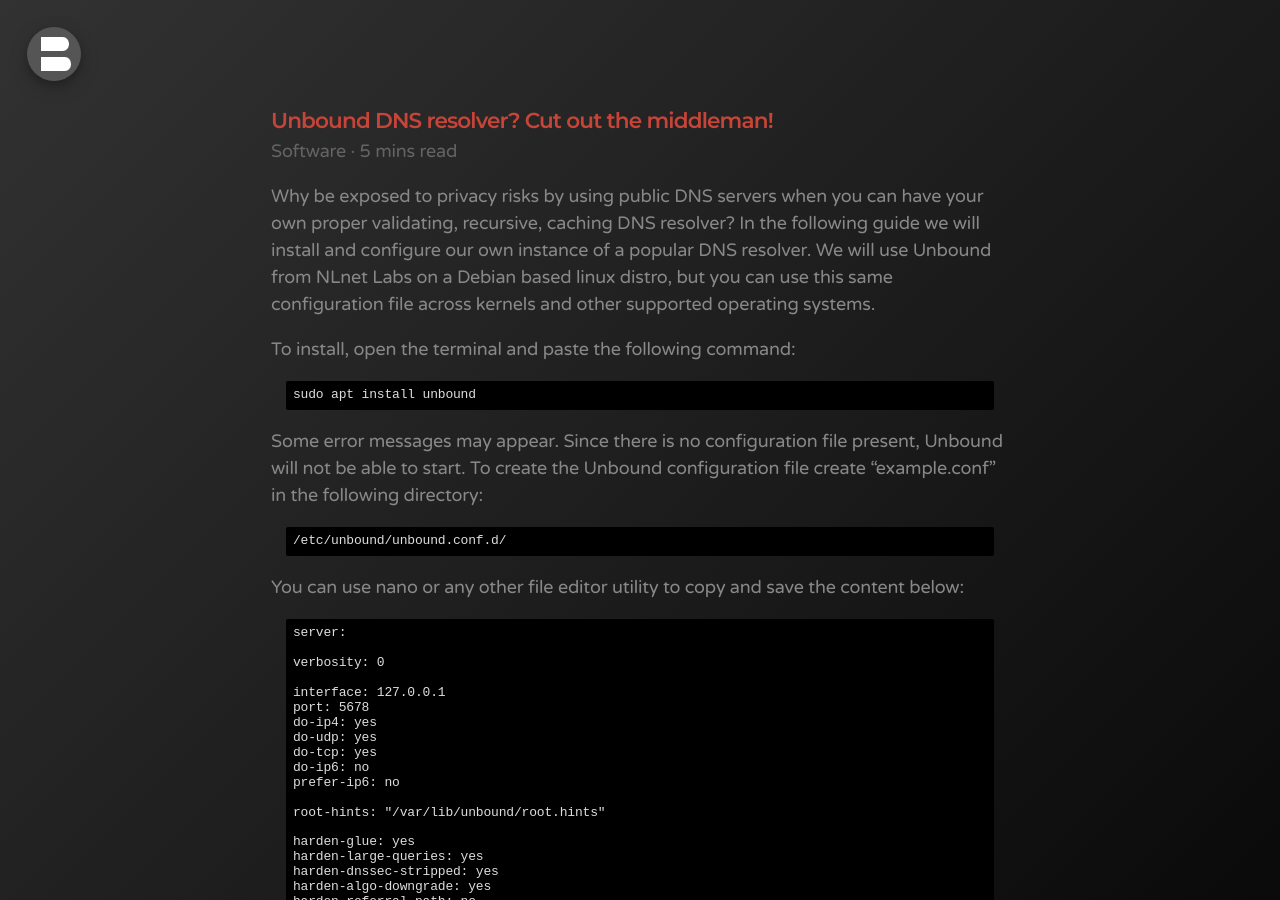
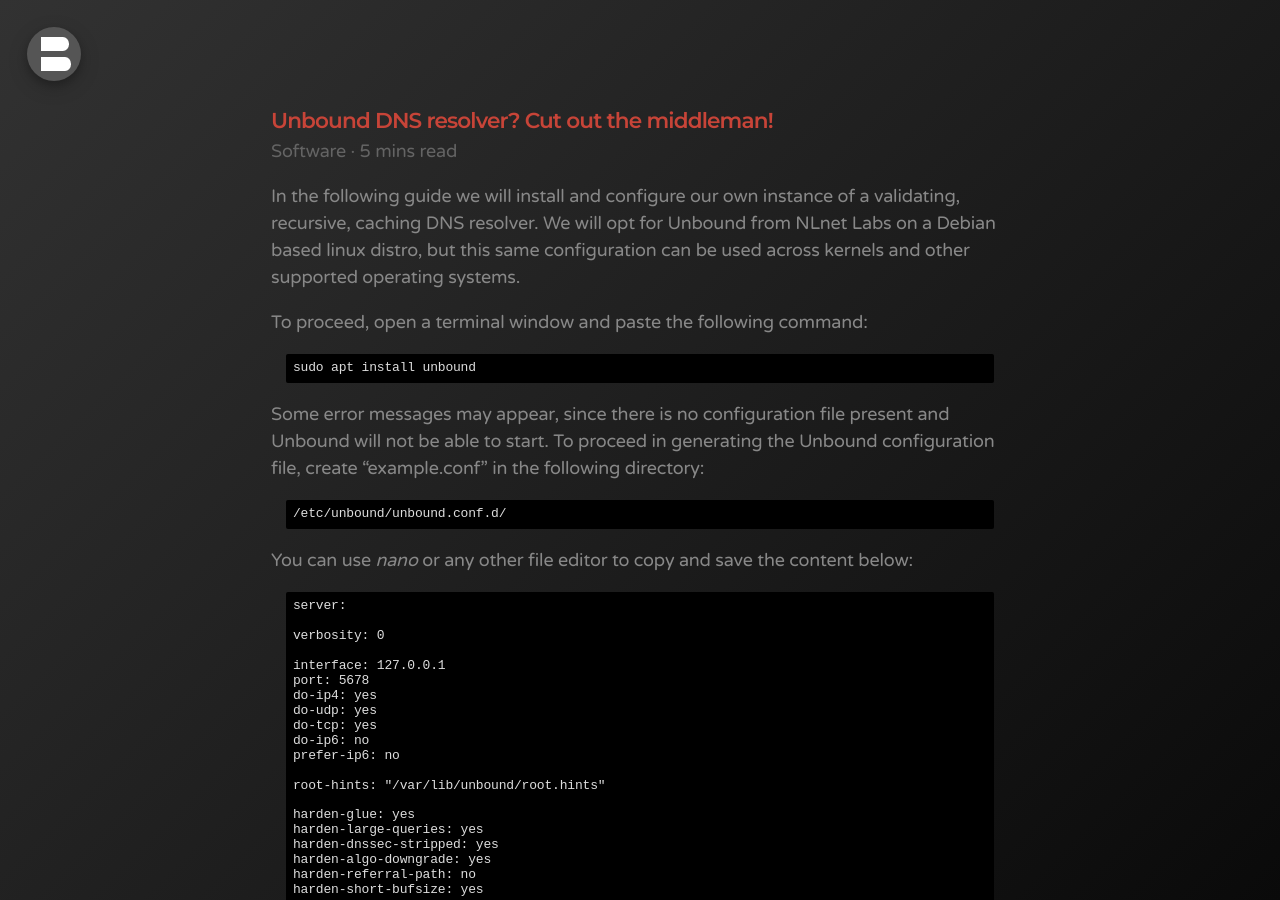
Before and after one commit to bonina/bonina.github.io, a Jekyll site: the page built from _posts/software/2021/2021-03-31-unbound-dns-resolver-cut-out-the-middleman.md, in a window 1280 px wide and 900 px high. Built offline with Jekyll 4.4.1, drawn with Linux system fonts in a browser that asks for light colours; some of the changed text lies outside the part shown.

Commit message:
Update 2021-03-31-unbound-dns-resolver-cut-out-the-middleman.md

```diff
--- a/_posts/software/2021/2021-03-31-unbound-dns-resolver-cut-out-the-middleman.md
+++ b/_posts/software/2021/2021-03-31-unbound-dns-resolver-cut-out-the-middleman.md
@@ -5,18 +5,18 @@
 #date: 2021-03-31
 ---
 
-Why be exposed to privacy risks by using public DNS servers when you can have your own proper validating, recursive, caching DNS resolver? In the following guide we will install and configure our own instance of a popular DNS resolver. We will use Unbound from NLnet Labs on a Debian based linux distro, but you can use this same configuration file across kernels and other supported operating systems.
+In the following guide we will install and configure our own instance of a validating, recursive, caching DNS resolver. We will opt for Unbound from NLnet Labs on a Debian based linux distro, but this same configuration can be used across kernels and other supported operating systems.
 
-To install, open the terminal and paste the following command:
+To proceed, open a terminal window and paste the following command:
 
 <p class="message">sudo apt install unbound</p>
 
-Some error messages may appear. Since there is no configuration file present, Unbound will not be able to start.
-To create the Unbound configuration file create "example.conf" in the following directory:
+Some error messages may appear, since there is no configuration file present and Unbound will not be able to start.
+To proceed in generating the Unbound configuration file, create "example.conf" in the following directory:
 
 <p class="message">/etc/unbound/unbound.conf.d/</p>
 
-You can use nano or any other file editor utility to copy and save the content below:
+You can use <i>nano</i> or any other file editor to copy and save the content below:
 
 <p class="message">server:<br>
 <br>
@@ -126,5 +126,3 @@
 <p class="message">nslookup -type=TXT whoami.ipv4.akahelp.net</p>
 
 In the non-authoritative answer, the "ns" record is the unicast IP address of the requesting recursive resolver. You should get your IP if the Unbound instance is local, or your VPS IP if in the cloud. If not, your device is not using your Unbound resolver but some other DNS provider. Check your network/device for DNS leaks.
-
-<i>Optional step: Paired with pi-hole or AdGuardHome, you can add an extra layer between you and the resolver, filtering nefarious domains.</i>
```
